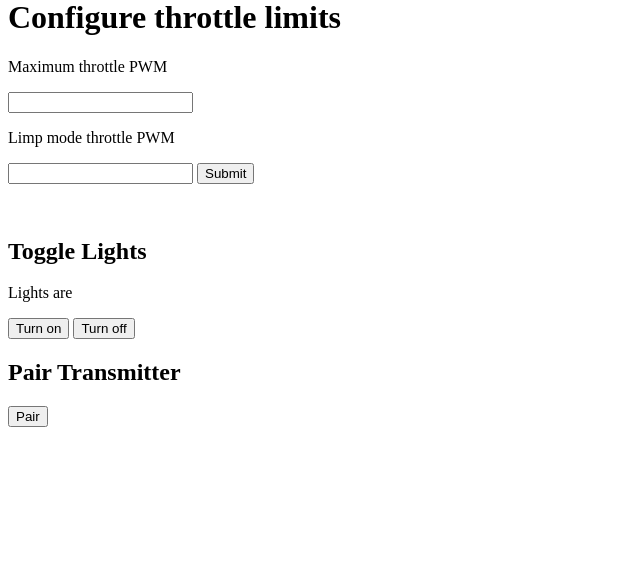
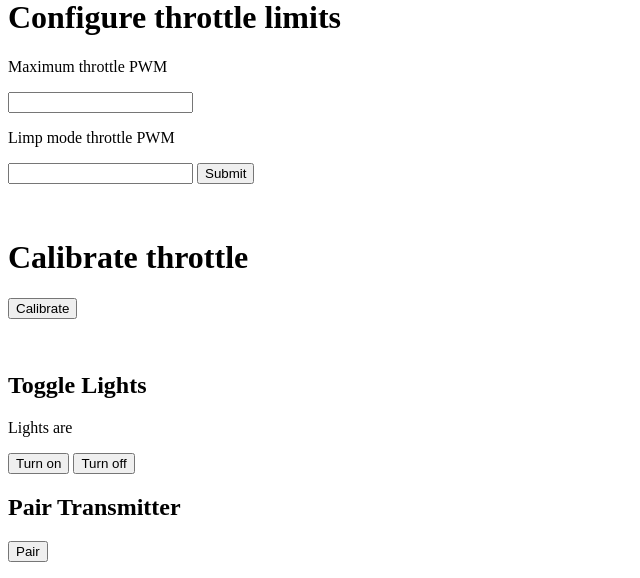
Before and after one commit to hydronalix/webserver-raspi, a Flask app: template templates/index.html in a window 1280 px wide. Shown: the part 546-1124 px from the top of the page, without its empty margins (0-640 px from the left). Before the commit the page ends 973 px from the top, so only its background shows below. Run offline with Flask 3, Linux system fonts and the light colour scheme; the template is opened without the code that fills it, so the values that code supplies are empty; parts of the project's set-up code (start-up, migrations or seed data) failed here and were passed over.

Commit message:
added calibrate

```diff
--- a/server.py
+++ b/server.py
@@ -74,6 +74,14 @@
     path = "lawnmower.BIN"
     return send_file(path, as_attachment=True)
 
+app.route('/calibrate')
+def calibrate():
+    bus.write_byte_data(0x3d, 6, 1)
+    time.sleep(2)
+    bus.write_byte_data(0x3d, 6, 0)
+    return 'Calibrating'
+
+
 @app.route('/light_on')
 def light_on():
     bus.write_byte_data(0x3d, 4, 1)
--- a/templates/index.html
+++ b/templates/index.html
@@ -30,6 +30,12 @@
         </form>
         <br>
 
+        <h1>Calibrate throttle</h1>
+        <form>
+            <input type="button" onclick="window.location.href='http://192.168.100.101:5000/calibrate';" value="Calibrate">
+        </form>
+        <br>
+
         <!-- <h2>Click Here to Download Telem Data (beta!) </h2>
         <form>
             <input type="button" onclick="window.location.href='http://192.168.100.101:5000/download';" value="Download" />
```
